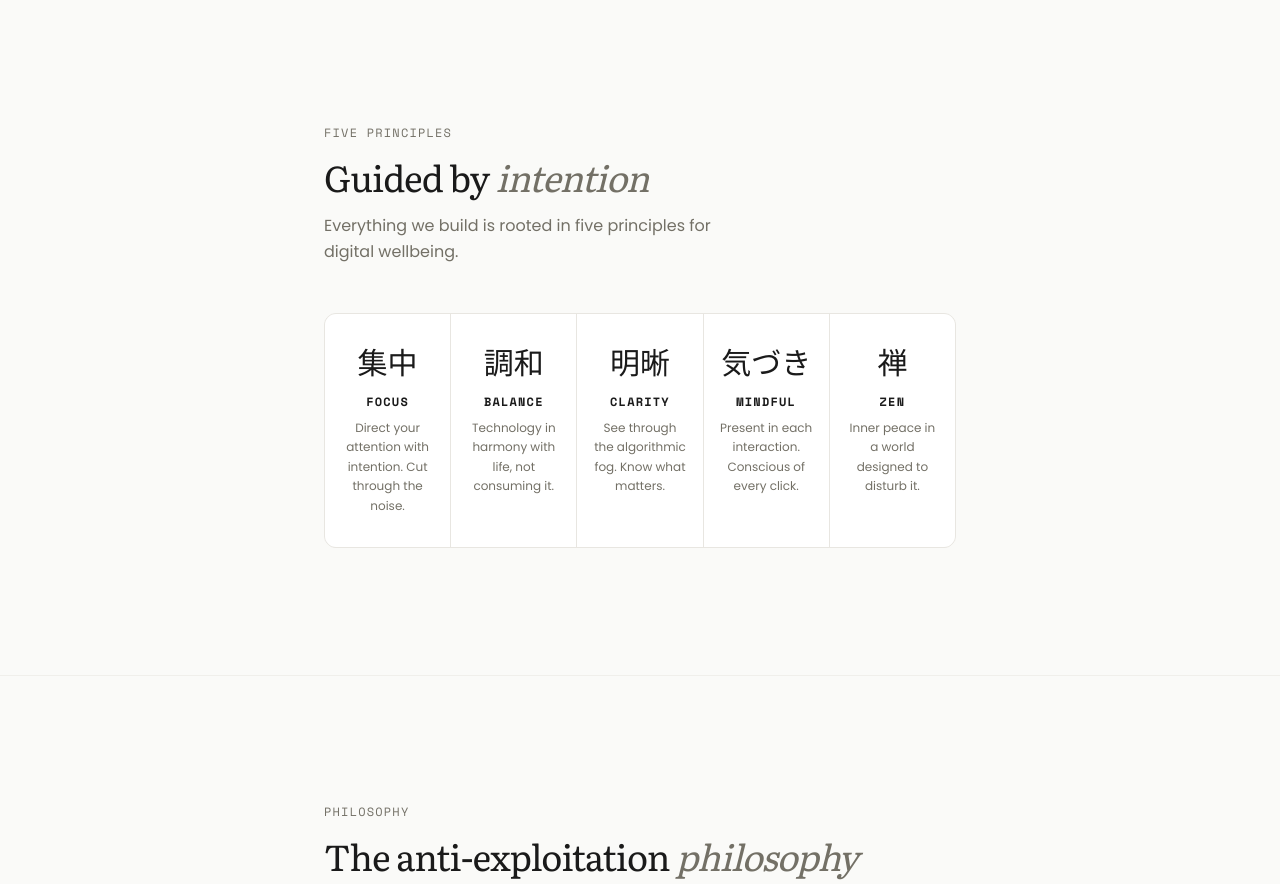
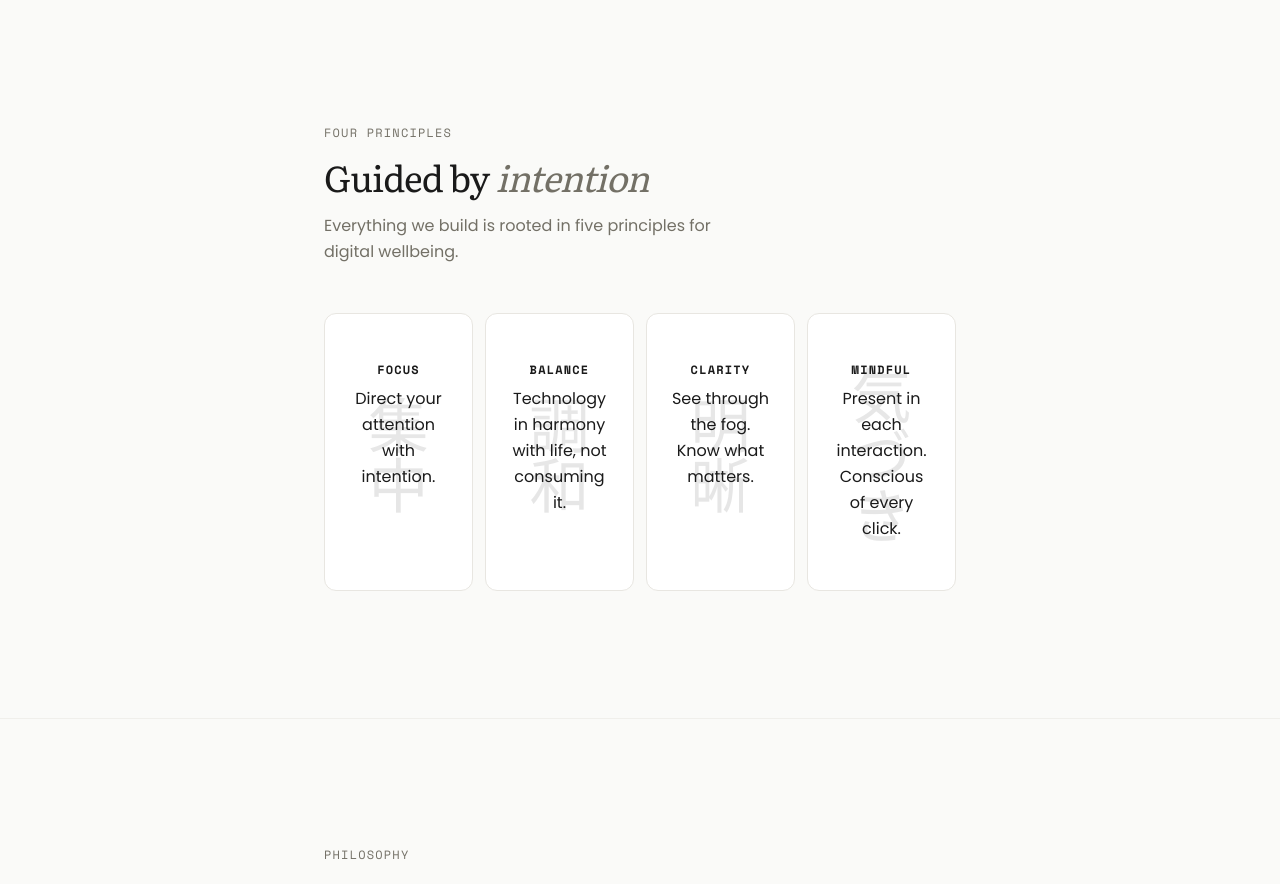
Before and after one commit to klariti-os/klariti-os, a Next.js app in the folder apps/klariti.so/: page / in a window 1280 px wide. Shown: the part 3600-4484 px from the top of the page. Built offline with nearby package versions, Linux system fonts and the light colour scheme; no server answers.

Commit message:
feat: use the japasene text as faint accent bgs

```diff
--- a/apps/klariti.so/src/app/page.tsx
+++ b/apps/klariti.so/src/app/page.tsx
@@ -366,7 +366,7 @@ const HomePage: NextPage = () => {
         {/* ── Five Principles ─────────────────────────────────────── */}
         <section className="py-20 md:py-32">
           <div className="mx-auto max-w-content px-6">
-            <p className="mb-4 font-mono text-xs uppercase tracking-widest text-muted-foreground">Five Principles</p>
+            <p className="mb-4 font-mono text-xs uppercase tracking-widest text-muted-foreground">Four Principles</p>
             <h2 className="font-serif text-3xl tracking-tight text-foreground md:text-4xl" style={{ textWrap: "balance" }}>
               Guided by{" "}
               <em className="text-muted-foreground">intention</em>
@@ -375,23 +375,20 @@ const HomePage: NextPage = () => {
               Everything we build is rooted in five principles for digital wellbeing.
             </p>
 
-            <div className="mt-12 grid grid-cols-2 gap-px overflow-hidden rounded-xl border border-border bg-border sm:grid-cols-5">
+            <div className="mt-12 grid grid-cols-1 gap-3 sm:grid-cols-2 lg:grid-cols-4">
               {[
-                { word: "Focus", japanese: "集中", description: "Direct your attention with intention. Cut through the noise." },
+                { word: "Focus", japanese: "集中", description: "Direct your attention with intention." },
                 { word: "Balance", japanese: "調和", description: "Technology in harmony with life, not consuming it." },
-                { word: "Clarity", japanese: "明晰", description: "See through the algorithmic fog. Know what matters." },
+                { word: "Clarity", japanese: "明晰", description: "See through the fog. Know what matters." },
                 { word: "Mindful", japanese: "気づき", description: "Present in each interaction. Conscious of every click." },
-                { word: "Zen", japanese: "禅", description: "Inner peace in a world designed to disturb it." },
-              ].map((value, i) => (
+              ].map((value) => (
                 <article
                   key={value.word}
-                  className={`flex flex-col items-center bg-card px-4 py-8 text-center transition-colors hover:bg-muted/50 ${
-                    i === 4 ? "col-span-2 sm:col-span-1" : ""
-                  }`}
+                  className="relative flex flex-col items-center overflow-hidden rounded-xl border border-border bg-card px-6 py-12 text-center transition-colors hover:border-muted-foreground/30"
                 >
-                  <span className="mb-3 text-3xl text-muted-foreground/40 select-none">{value.japanese}</span>
-                  <h3 className="mb-2 font-mono text-xs font-semibold uppercase tracking-widest text-foreground">{value.word}</h3>
-                  <p className="max-w-[160px] text-xs leading-relaxed text-muted-foreground">{value.description}</p>
+                  <span className="pointer-events-none absolute top-1/2 left-1/2 -translate-x-1/2 -translate-y-1/2 text-6xl font-serif opacity-10 leading-none text-foreground/[0.025] select-none">{value.japanese}</span>
+                  <h3 className="relative mb-2 font-mono text-xs font-semibold uppercase tracking-widest text-foreground">{value.word}</h3>
+                  <p className="relative leading-relaxed ">{value.description}</p>
                 </article>
               ))}
             </div>
```
